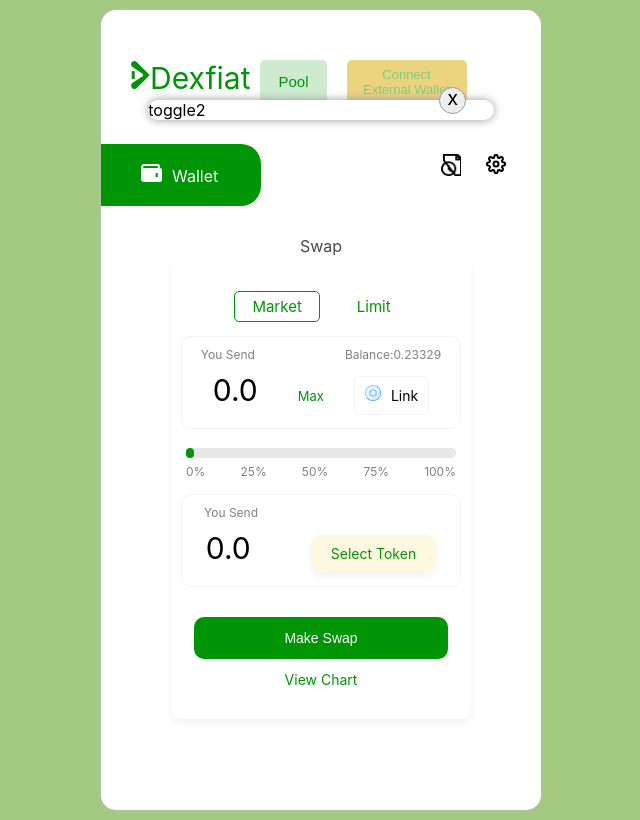
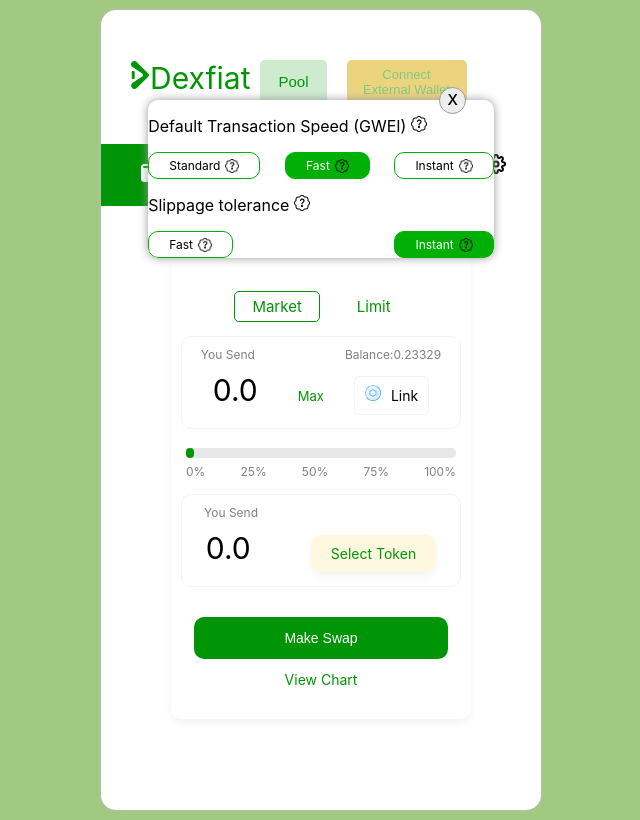
Before and after one commit to johnoseni1/Dexfiat-mobile, a React (Create React App) app: page /swap in a window 1280 px wide. Both pictures are taken after a click on the element 770 px from the left and 180 px from the top of the page. Shown: the whole page, without its empty margins (319-959 px from the left). Built offline with nearby package versions, Linux system fonts and the light colour scheme.

Commit message:
Report popup

```diff
--- a/src/pages/swap-first/index.js
+++ b/src/pages/swap-first/index.js
@@ -3,6 +3,7 @@
 import { Link } from 'react-router-dom';
 import Popup from '../../Popup';
 import Report from '../../assets/report-icon.png';
+import QuestionMark from '../../assets/question-mark.png';
 import { BiUserCircle } from 'react-icons/bi';
 import mnemonic from '../../assets/mnemonic.svg';
 import leftarrow from '../../assets/leftarrow.svg';
@@ -222,7 +223,44 @@
                 content={
                   <>
                     <div>
-                      <div>toggle2</div>
+                      <div>
+                        <p>
+                          Default Transaction Speed (GWEI){' '}
+                          <img src={QuestionMark} alt='' />
+                        </p>
+
+                        <div className='trans-speed'>
+                          <div>
+                            <span>Standard</span>{' '}
+                            <img src={QuestionMark} alt='' />
+                          </div>
+                          <div>
+                            <span>Fast</span> <img src={QuestionMark} alt='' />
+                          </div>
+                          <div>
+                            <span>Instant</span>{' '}
+                            <img src={QuestionMark} alt='' />
+                          </div>
+                        </div>
+                      </div>
+
+                      <div>
+                        <p>
+                          Slippage tolerance <img src={QuestionMark} alt='' />
+                        </p>
+                        <div className='trans-speed'>
+                          <div>
+                            <span>Fast</span> <img src={QuestionMark} alt='' />
+                          </div>
+                          <div>
+                            <span>Instant</span>{' '}
+                            <img src={QuestionMark} alt='' />
+                          </div>
+                        </div>
+                      </div>
+
+                      <div></div>
+                      <div></div>
                     </div>
                   </>
                 }
--- a/src/pages/swap-first/style.css
+++ b/src/pages/swap-first/style.css
@@ -151,3 +151,34 @@
   background: #fff;
   color: #009506;
 }
+
+.trans-speed {
+  display: flex;
+  flex-direction: row;
+  justify-content: space-between;
+}
+
+.trans-speed div {
+  display: flex;
+  flex-direction: row;
+  align-items: center;
+  justify-content: space-between;
+  border: 1px solid #00b006;
+  padding: 5px 20px;
+  border-radius: 10px;
+}
+
+.trans-speed span {
+  margin-right: 5px;
+  font-size: 12px;
+}
+
+.trans-speed img {
+  height: 14px;
+  width: 14px;
+}
+
+.trans-speed div:nth-child(2) {
+  background: #00b006;
+  color: #fff;
+}
```
Also changed, not shown: src/assets/question-mark.png (added).
